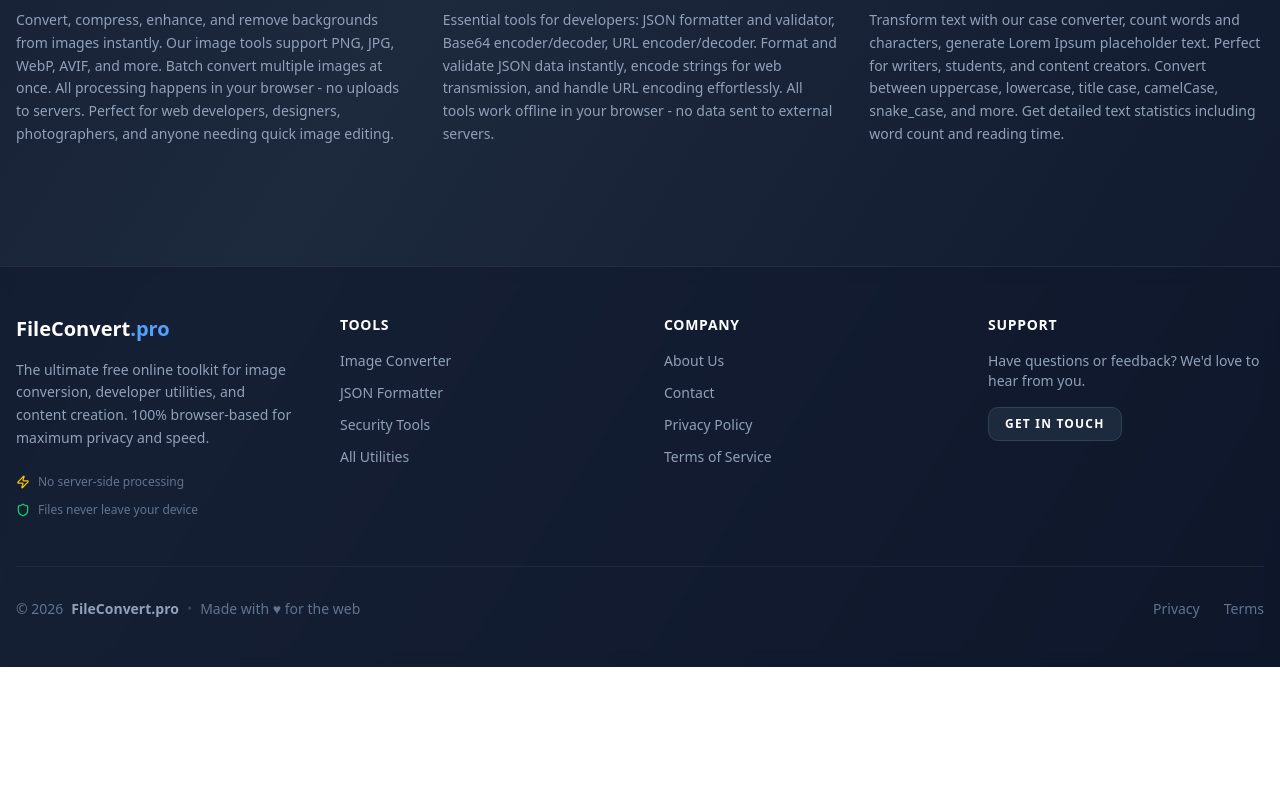
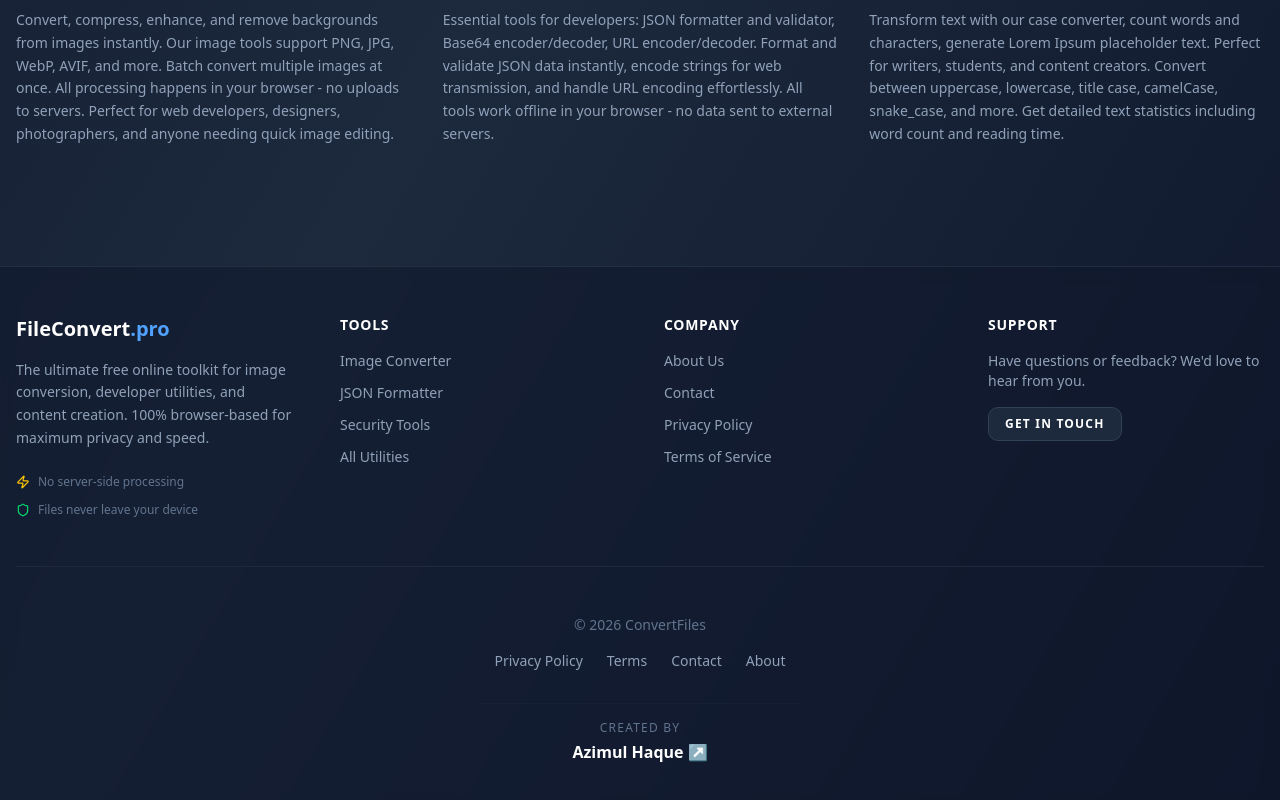
Before and after one commit to oceanazimportfolio/fileconvert-pro, a Next.js app: page / in a window 1280 px wide. Shown: the part 1346-2146 px from the top of the page. Before the commit the page ends 2013 px from the top, so only its background shows below. Built offline with nearby package versions, Linux system fonts and the light colour scheme.

Commit message:
UI: Added creator attribution to footer with portfolio link

```diff
--- a/src/components/Footer.tsx
+++ b/src/components/Footer.tsx
@@ -1,7 +1,7 @@
 'use client'
 
 import Link from 'next/link'
-import { Zap, Shield, Globe } from 'lucide-react'
+import { Zap, Shield } from 'lucide-react'
 
 export function Footer() {
     const currentYear = new Date().getFullYear()
@@ -9,7 +9,7 @@
     return (
         <footer className="border-t border-slate-700/50 mt-16 bg-slate-900/50 backdrop-blur-sm">
             <div className="max-w-7xl mx-auto px-4 py-12">
-                <div className="grid grid-cols-2 md:grid-cols-4 gap-12 mb-12">
+                <div className="grid grid-cols-2 md:grid-cols-4 gap-12 mb-12 border-b border-slate-800 pb-12">
                     {/* Brand and Mission */}
                     <div className="col-span-2 md:col-span-1">
                         <Link href="/" className="flex items-center gap-2 mb-4">
@@ -68,16 +68,30 @@
                     </nav>
                 </div>
 
-                <div className="pt-8 border-t border-slate-800 flex flex-col md:flex-row items-center justify-between gap-4">
-                    <div className="flex items-center gap-2 text-sm text-slate-500">
-                        <span>© {currentYear}</span>
-                        <span className="font-semibold text-slate-400">FileConvert.pro</span>
-                        <span className="hidden md:inline text-slate-700">•</span>
-                        <span className="hidden md:inline">Made with ♥ for the web</span>
+                {/* Attribution Section */}
+                <div className="flex flex-col items-center text-center space-y-8">
+                    <div className="flex flex-col items-center gap-4">
+                        <span className="text-slate-500 text-sm font-medium">© {currentYear} ConvertFiles</span>
+
+                        <nav className="flex flex-wrap justify-center gap-x-6 gap-y-3 text-sm font-medium">
+                            <Link href="/privacy-policy" className="text-slate-400 hover:text-blue-400 transition-colors">Privacy Policy</Link>
+                            <Link href="/terms" className="text-slate-400 hover:text-blue-400 transition-colors">Terms</Link>
+                            <Link href="/contact" className="text-slate-400 hover:text-blue-400 transition-colors">Contact</Link>
+                            <Link href="/about" className="text-slate-400 hover:text-blue-400 transition-colors">About</Link>
+                        </nav>
                     </div>
-                    <div className="flex gap-6 text-sm">
-                        <Link href="/privacy-policy" className="text-slate-500 hover:text-white transition-colors">Privacy</Link>
-                        <Link href="/terms" className="text-slate-500 hover:text-white transition-colors">Terms</Link>
+
+                    <div className="pt-4 border-t border-slate-800/50 w-full max-w-xs mx-auto">
+                        <p className="text-slate-500 text-xs tracking-widest uppercase mb-1">Created By</p>
+                        <a
+                            href="https://azimulhaque.qzz.io/"
+                            target="_blank"
+                            rel="noopener noreferrer"
+                            className="text-white font-bold hover:text-blue-400 transition-colors text-base group inline-flex items-center gap-1"
+                        >
+                            Azimul Haque
+                            <span className="inline-block transition-transform group-hover:translate-x-1 group-hover:-translate-y-1">↗</span>
+                        </a>
                     </div>
                 </div>
             </div>
```
